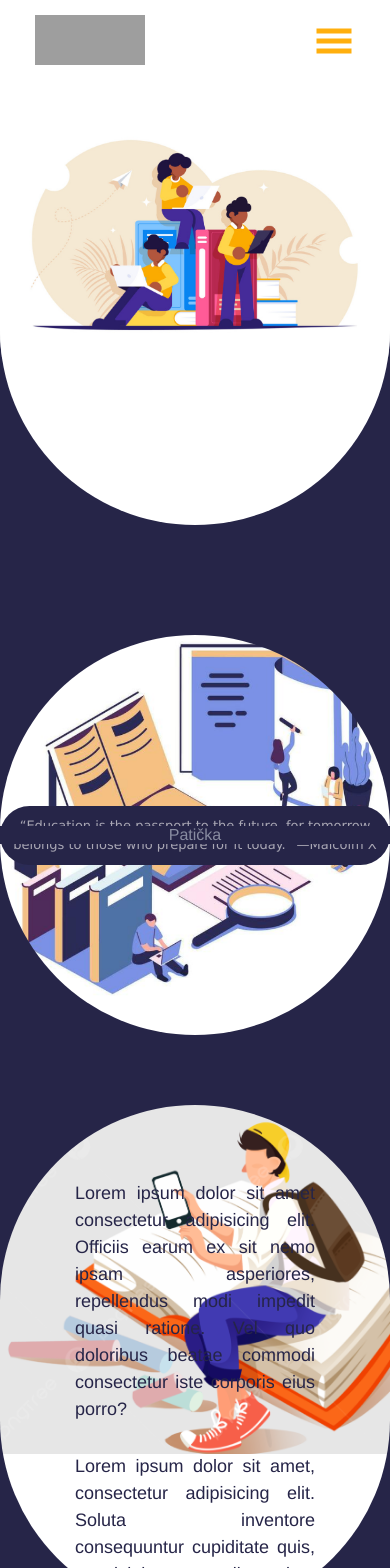
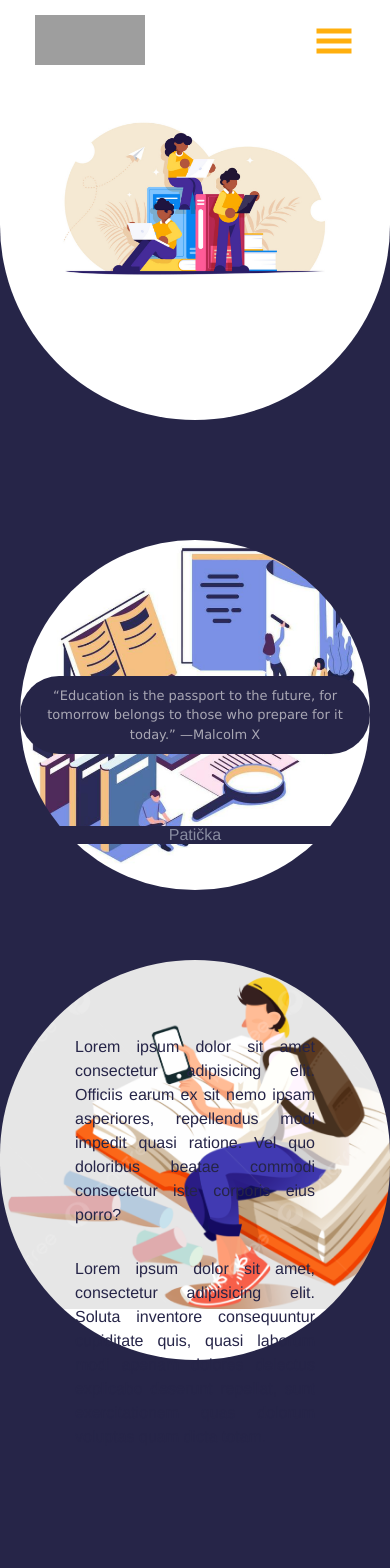
Before and after one commit to DenisaZem/projekt_vyuka, a React (Create React App) app: page / in a window 390 px wide. Shown: the top 1568 px of the page. After the commit the page ends 1459 px from the top, so only its background shows below. Built offline with nearby package versions, Linux system fonts and the light colour scheme; grey boxes are pictures that could not be loaded.

Commit message:
Fix main picture_responsive__Home componen2

```diff
--- a/src/components/Navigace.css
+++ b/src/components/Navigace.css
@@ -89,27 +89,29 @@ nav a {
 }
 
 
-@media screen and (max-width: 1080px){
+@media screen and (max-width: 1090px)and (min-width: 970px){
+  .iconBook {
+    width: 150px;
+    padding: 10px;
+  }
+
+  nav a{
+    font-size: 20px;
+  }
+}
+
+
+@media screen and (max-width: 970px) and (min-width: 870px){
+
+  nav a{
+    font-size: 20px;
+  }
   .iconBook {
     width: 100px;
     padding: 10px;
   }
+
 }
-
-@media screen and (max-width: 970px){
-  .iconBook {
-    width: 100px;
-    padding: 10px;
-  }
-  nav a{
-    font-size: 23px;
-    font-weight: bold;
-    color: #525272;
-    margin: 23px;
-    text-decoration: none;
-  }
-}
-
 
 @media screen and (max-width: 870px) {
   body{
@@ -139,15 +141,6 @@ nav a {
     background-color: white;
   }
 
-  /* @media screen and (max-width: 650px){
-    .work-menu {
-      width: 200px;
-      min-width: 150px;
-      height: 350px;
-      min-height: 150px;
-    }
-  } */
-
 
   .work-menu.open {
     right: 0;
@@ -170,7 +163,6 @@ nav a {
     flex-direction: column;
     justify-content: center;
     align-items: center;
-
   }
 
   .menu a {
@@ -191,11 +183,8 @@ nav a {
     transform: scale(1.2);
   }
 
-
-
   .menu a:first-child {
     border-top: 1px solid #525272;
-    /* margin-top: 20px; */
     padding-top: 30px;
     display: flex;
     align-items: center;
@@ -266,40 +255,4 @@ nav.nav.show{
   opacity: 1;
 }
 
-/* .close-nav-menu{
-  display: flex;
-  visibility: visible;
-  justify-content: center;
-  align-items:start;
-  position: absolute;
-  cursor: pointer;
-  width: 100px;
-  height: 80px;
-  left: 50%;
-  transform: translate(-50%, -100%);
-  transition: transform 0.8s ease;
-} */
-
-
-/* .close-nav-menu img{
-  width: 50px;
-  height: 50px;
-  background-color: rgb(255, 175, 14);
-} */
-
-/* .work-menu{
-  display: flex;
-  justify-content: center;
-  align-items: center;
-} */
-
-/* .nav-menu{
-  position: fixed;
-  top: 40%;
-  left: 50%;
-  transform: translateX(-50%);
-  transition: transform 0.8s ease;
-
-} */
-
   }
--- a/src/pages/Home.css
+++ b/src/pages/Home.css
@@ -11,6 +11,9 @@ body{
 }
 
 .mainBanner{
+  display: flex;
+  align-items: start;
+  justify-content: center;
   background-color: white;
   border-radius: 0px 0px 700px 700px;
   width: 100%;
@@ -22,9 +25,6 @@ body{
 }
 
 .wallpaper{
-  display: flex;
-  align-items: start;
-  justify-content: center;
   height: 600px;
   min-height: 400px;
   border-radius: 0px 0px 700px 700px;
@@ -43,6 +43,7 @@ body{
 }
 
 .containerBanner{
+  display: flex;
   max-width: 400px;
   min-width: 100px;
   border-radius: 600px;
@@ -102,6 +103,7 @@ body{
 
 .home-container p {
   padding: 10px;
+  font-size: 18px;
   color: #262548;
   text-align: justify;
   flex: 1;
@@ -110,8 +112,84 @@ body{
   align-items: center;
 }
 
-@media screen and (min-width: 650px){
+
+@media screen and (max-width: 870px){
+
+  .mainBanner{
+    top: -80px;
+  }
+
+  .wallpaper{
+    margin-top: -60px;
+  }
+
+}
+
+@media screen and (max-width: 620px){
+
+  .mainBanner{
+    top: -120px;
+  }
+
+  .wallpaper{
+    height: 550px;
+    min-height: 400px;
+    width: 90%;
+    margin-top: -65px;
+  }
+
+  .containerBanner{
+    max-width: 350px;
+    height: 350px;
+    margin-top: 0px;
+  }
+
+  .home-container  {
+    max-width: 300px;
+    max-height: 300px;
+
+  }
+
+
+}
+
+@media screen and (max-width: 500px){
+
+  .mainBanner{
+    max-height: 100px;
+  }
+
+  .wallpaper{
+    height: 550px;
+    min-height: 400px;
+    width: 80%;
+  }
+
+  .containerBanner{
+    max-width: 350px;
+    min-width: 100px;
+    height: 350px;
+    margin-bottom: 40px;
+    margin-top: 0px;
+  }
+
+  .home-container  {
+    max-width: 280px;
+    max-height: 280px;
+    min-height: 240px;
+  }
+
+
+}
+
+/* @media screen and (min-width: 650px){
   .home h1 {
     display: none;
   }
+} */
+
+@media screen and (max-width: 510px){
+  .home-container p {
+   font-size: 16px;
+  }
 }
```
